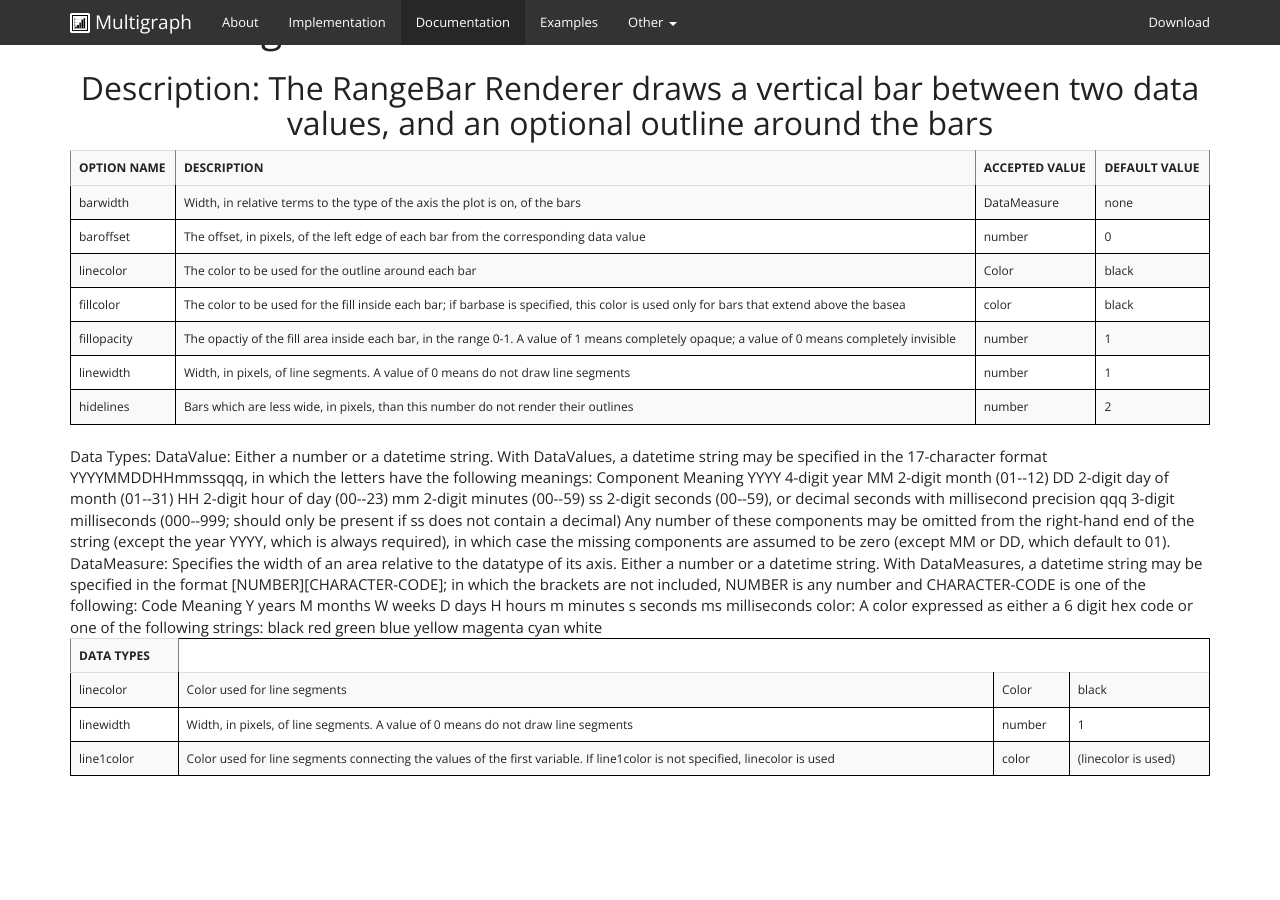
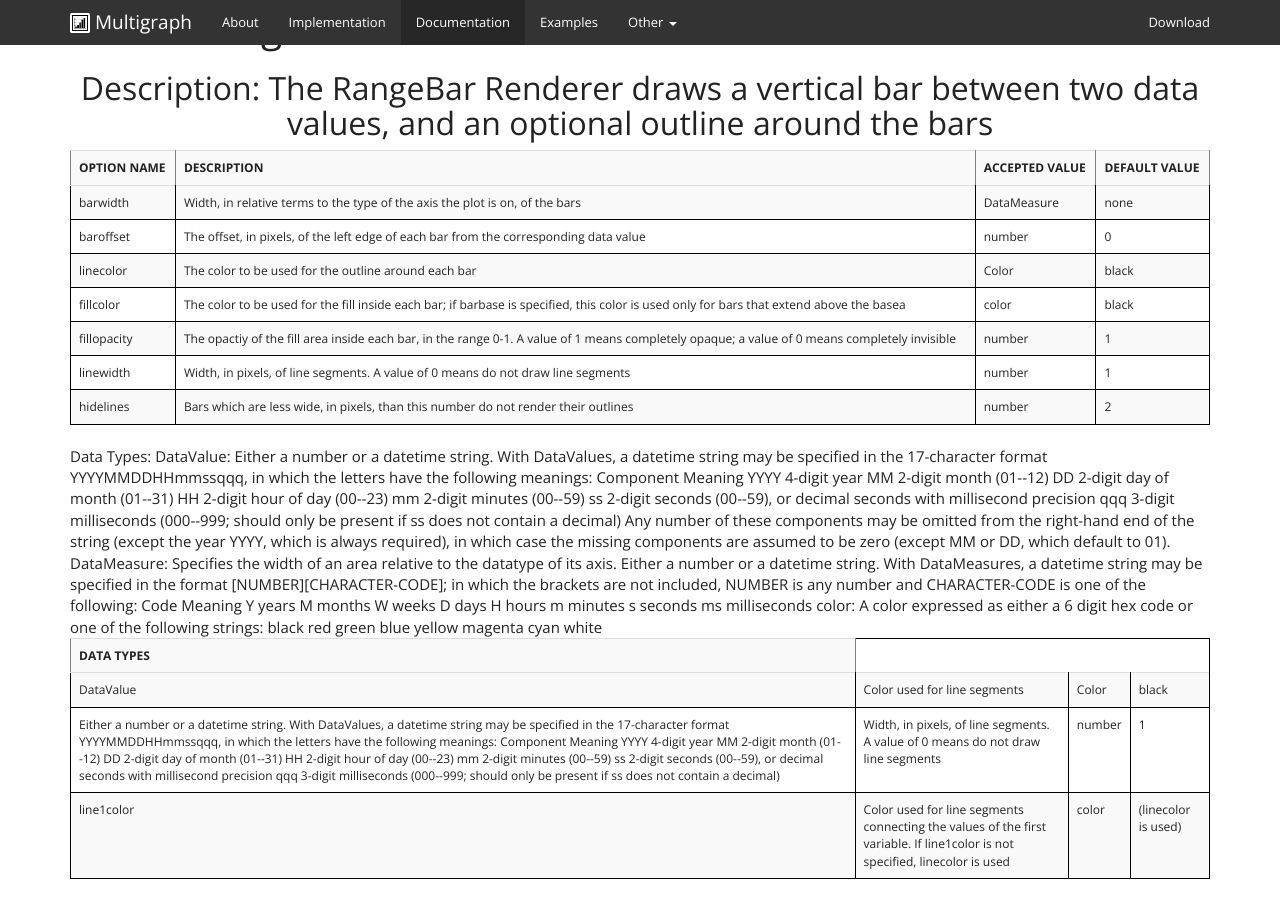
Before and after one commit to khunter3D/khunter3D.github.io, a Jekyll site: the page built from docs/renderers/index.html, in a window 1280 px wide and 900 px high, scrolled down 2859 px. Built offline with Jekyll 4.4.1, drawn with Linux system fonts in a browser that asks for light colours; nearby versions of some CDN libraries; Markdown is read by kramdown in place of the engine named in the settings; before the commit the page ends 3656 px from its top, so only the background shows below that.

Commit message:
Update index.html

```diff
--- a/docs/renderers/index.html
+++ b/docs/renderers/index.html
@@ -648,13 +648,26 @@ and draws a line segment between consecutive data points in each line.
   </tr>
 <tr>
 <tr>
-  <td>linecolor</td>
+  <td>DataValue</td>
   <td>Color used for line segments</td>
   <td>Color</td>
   <td>black</td>
   </tr>
 <tr>
-  <td>linewidth</td>
+  <td>Either a number or a datetime string.
+
+        With DataValues, a datetime string may be specified in the
+        17-character format YYYYMMDDHHmmssqqq, in which the letters
+        have the following meanings:
+
+        Component   Meaning
+        YYYY        4-digit year
+        MM          2-digit month (01--12)
+        DD          2-digit day of month (01--31)
+        HH          2-digit hour of day (00--23)
+        mm          2-digit minutes (00--59)
+        ss          2-digit seconds (00--59), or decimal seconds with millisecond precision
+        qqq         3-digit milliseconds (000--999; should only be present if ss does not contain a decimal)</td>
   <td>Width, in pixels, of line segments.
   A value of 0 means do not draw line segments</td>
   <td>number</td>
```
